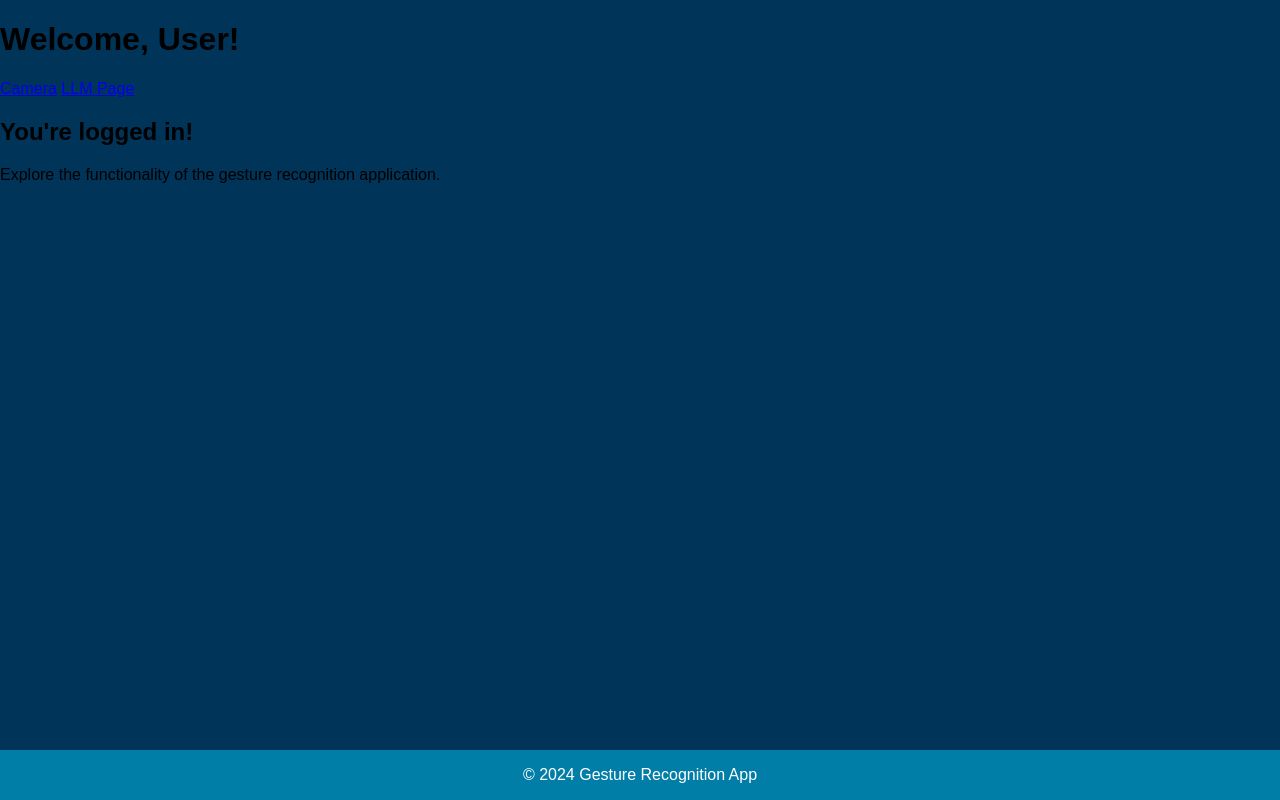
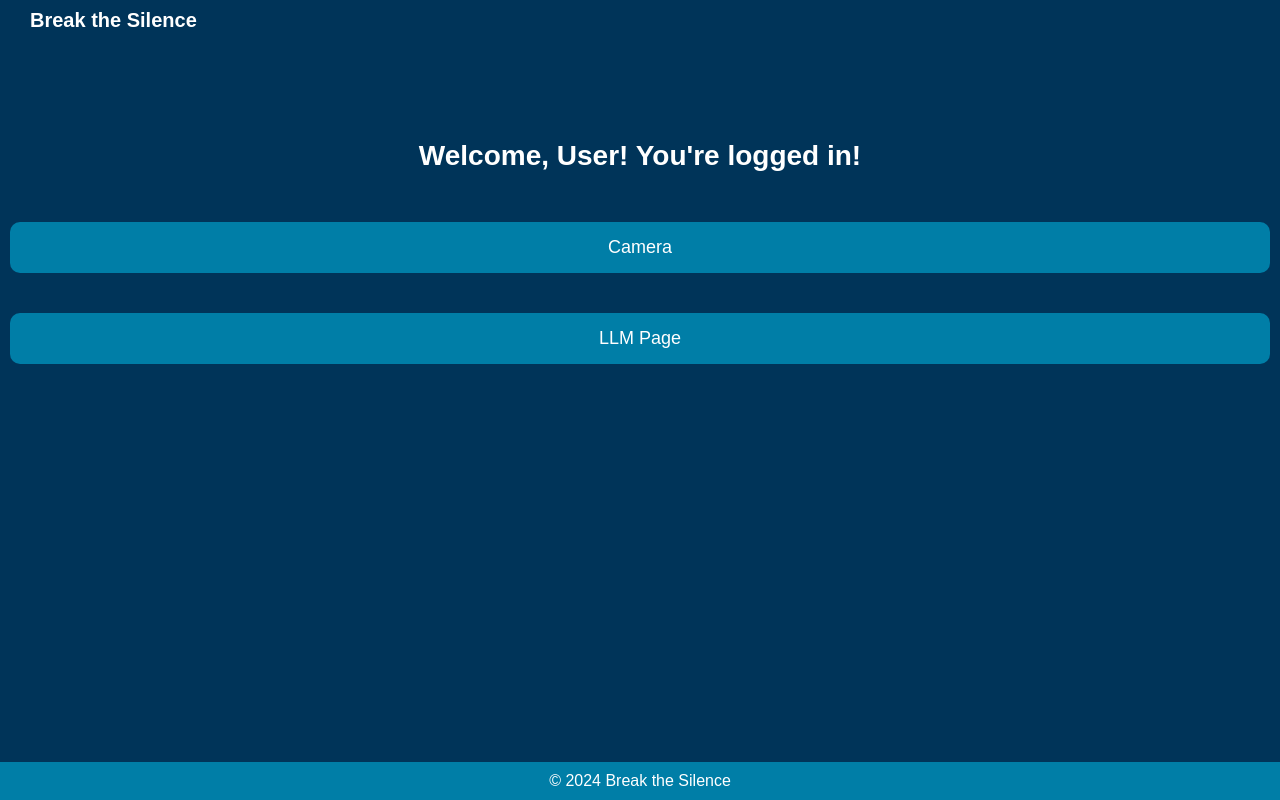
Before and after one commit to StudioMitesh/breakthesilence, a Flask app: page /landing_postauth in a window 1280 px wide. Run offline with Flask 3, Linux system fonts and the light colour scheme.

Commit message:
Updated login page and post auth page

```diff
--- a/static/style.css
+++ b/static/style.css
@@ -1,3 +1,4 @@
+/* General Styles */
 body {
     background-color: #003459;
     font-family: 'Outfit', sans-serif;
@@ -6,24 +7,23 @@ body {
 }
 
 .top-bar {
-    /* background: #00171F; */
     color: white;
     font-size: 20px;
     padding: 10px;
     position: relative;
     text-align: left;
     margin-left: 20px;
-    font-family: 'New Amsterdam', sans-serif; /* Change font here too */
-    font-weight: 800; /* You may adjust or remove if needed */
+    font-family: 'New Amsterdam', sans-serif;
+    font-weight: 800;
     line-height: 1em;
 }
 
 nav#top-buttons {
     position: absolute;
-    font-family: 'Outfit', sans-serif; /* Use the Outfit font */
-    right: 10px; /* Align buttons to the right side */
-    top: 50%; /* Center vertically relative to the header */
-    transform: translateY(-50%); /* Adjust to vertically center the buttons */
+    font-family: 'Outfit', sans-serif;
+    right: 10px;
+    top: 50%;
+    transform: translateY(-50%);
 }
 
 nav#top-buttons a {
@@ -31,7 +31,6 @@ nav#top-buttons a {
     font-size: 20px;
     text-decoration: none;
     padding: 10px 15px;
-    /* background-color: #B0C4B1; */
     margin-right: 10px;
     border-radius: 10px;
 }
@@ -41,70 +40,174 @@ nav#top-buttons a:hover {
     border-radius: 10px;
 }
 
+.home-link {
+    color: white;
+    text-decoration: none;
+    font-family: 'New Amsterdam', sans-serif;
+    font-weight: 800;
+    font-size: 20px;
+}
+
+.home-link:hover {
+    text-decoration: underline;
+}
+
+/* Main Page Styles */
+.main-container {
+    color: white;
+    text-align: center;
+    margin-top: 150px; /* Space between top bar and content */
+}
+
+.main-text {
+    font-family: 'Outfit', sans-serif;
+    font-size: 40px;
+    font-weight: bold;
+    margin: 0 0 20px 0; /* Space below the main text */
+}
+
+.main-descriptor {
+    font-family: 'Outfit', sans-serif;
+    font-size: 20px;
+    margin: 0 0 40px 0; /* Space between descriptor and button */
+}
+
 nav#get-started {
-    position: absolute;
-    font-family: 'Outfit', sans-serif; /* Use the Outfit font */
+    margin-top: 20px;
 }
 
 nav#get-started a {
     color: white;
     font-size: 20px;
     text-decoration: none;
-    padding: 10px 15px;
+    padding: 10px 30px;
     background-color: #007EA7;
-    margin-left: 0px;
     border-radius: 10px;
+    display: inline-block;
 }
 
 nav#get-started a:hover {
-    background: #DEDBD2;
-    border-radius: 10px;
+    background-color: #DEDBD2;
 }
 
-
-.main-container {
-    color : white;
-    width: 80%; /* You can adjust this width as needed */
-    margin: 100px auto; /* Center the container and move it down */
-}
-
-.main-text {
-    font-family: 'Outfit', sans-serif; /* Use the Outfit font */
-    font-size: 40px;
-    font-weight: bold;
-    margin: 0; /* Remove margin to ensure it aligns with the next element */
-}
-
-.main-descriptor {
-    font-family: 'Outfit', sans-serif; /* Use the Outfit font */
-    font-size: 20px;
-    margin: 10px 0; /* Space between main text and descriptor */
-}
-
-.button {
-    display: inline-block;
-    padding: 10px 20px;
-    border: none;
-    background: #007bff;
-    color: white;
-    border-radius: 5px;
-    text-decoration: none;
-    font-family: 'Outfit', sans-serif; /* Use the Outfit font */
-    font-size: 20px;
-    margin-top: 20px; /* Space between descriptor and button */
-}
-
-.button:hover {
-    background: #0056b3;
-}
-
-
+/* Footer Styles */
 .footer {
     text-align: center;
-    padding: 0px 0;
+    padding: 10px 0;
     background: #007EA7;
     color: white;
     position: absolute;
     bottom: 0;
     width: 100%;
 }
+
+.footer p {
+    margin: 0;
+}
+
+.login-container {
+    width: 300px; /* Set a fixed width for the form */
+    margin: 100px auto; /* Center the container horizontally and move it down */
+    background: #003459; /* Same background color */
+    padding: 30px;
+    border-radius: 10px; /* Rounded corners */
+    text-align: center; /* Center the text */
+    color: white;
+}
+
+.login-header h1 {
+    font-size: 30px;
+    margin-bottom: 20px;
+    font-family: 'Outfit', sans-serif;
+}
+
+.form-group {
+    margin-bottom: 20px;
+}
+
+input[type="text"],
+input[type="password"] {
+    width: 90%; /* Make input fields occupy most of the container width */
+    padding: 10px;
+    margin: 5px 0;
+    border: 1px solid #ccc;
+    border-radius: 5px;
+    font-size: 16px;
+}
+
+.button {
+    width: 100%;
+    padding: 10px;
+    background-color: #007EA7;
+    border: none;
+    border-radius: 5px;
+    font-size: 18px;
+    cursor: pointer;
+}
+
+.button:hover {
+    background-color: #0056b3;
+}
+
+.forgot-password {
+    display: block;
+    margin-top: 15px;
+    color: #007EA7;
+    text-decoration: none;
+}
+
+.forgot-password:hover {
+    text-decoration: underline;
+}
+
+/* Image section */
+.image-section {
+    flex: 1; /* Take up half the width */
+    background-color: #003459;
+}
+
+.image-section img {
+    width: 100%;
+    height: 100%;
+    object-fit: cover; /* Ensure the image fills half the container without distortion */
+}
+
+/* Post-Auth Page Styles */
+.post-auth-container {
+    text-align: center; /* Center all text inside this container */
+    color: white;
+    margin-top: 100px; /* Space between top bar and content */
+}
+
+.welcome-message h1 {
+    font-size: 28px;
+    margin-bottom: 40px; /* Space between welcome message and buttons */
+    font-family: 'New Amsterdam', sans-serif; /* Use New Amsterdam font */
+}
+
+.button-container {
+    display: flex;
+    justify-content: center;
+    gap: 20px; /* Space between buttons */
+    flex-wrap: wrap; /* Allow buttons to stack on small screens */
+    margin-top: 20px;
+}
+
+
+.button-container .button {
+    padding: 15px 30px; /* Increase padding for bigger buttons */
+    background: #007EA7;
+    text-decoration: none;
+    border-radius: 10px;
+    color: white;
+    font-size: 18px;
+    font-family: 'New Amsterdam', sans-serif; /* Use New Amsterdam font */
+    margin: 10px;
+    display: inline-block;
+    transition: background-color 0.3s ease; /* Smooth hover effect */
+}
+
+
+.button-container .button:hover {
+    background-color: #0056b3;
+}
--- a/templates/landing_postauth.html
+++ b/templates/landing_postauth.html
@@ -8,19 +8,25 @@
     <title>Post-Auth Landing Page</title>
 </head>
 <body>
-    <header>
-        <h1>Welcome, User!</h1>
-        <nav>
-            <a href="{{ url_for('camera') }}">Camera</a>
-            <a href="{{ url_for('llm') }}">LLM Page</a>
-        </nav>
-    </header>
-    <div class="container">
-        <h2>You're logged in!</h2>
-        <p>Explore the functionality of the gesture recognition application.</p>
+    <div class="top-bar">
+        <header>
+            <!-- Link "Break the Silence" to the main page (replace 'landing_preauth' with your main route name) -->
+            <a href="{{ url_for('landing_preauth') }}" class="home-link">Break the Silence</a>
+        </header>
     </div>
+
+    <div class="post-auth-container">
+        <div class="welcome-message">
+            <h1>Welcome, User! You're logged in!</h1>
+        </div>
+        <div class="button-container">
+            <a href="{{ url_for('camera') }}" class="button">Camera</a>
+            <a href="{{ url_for('llm') }}" class="button">LLM Page</a>
+        </div>
+    </div>
+
     <footer class="footer">
-        <p>&copy; 2024 Gesture Recognition App</p>
+        <p>&copy; 2024 Break the Silence</p>
     </footer>
 </body>
 </html>
```
Also changed, not shown: log.txt (+4 -4 lines), templates/login.html (+16 -11 lines), static/blurbs_img.jpeg (added), templates/blurbs_img.jpeg (added).
